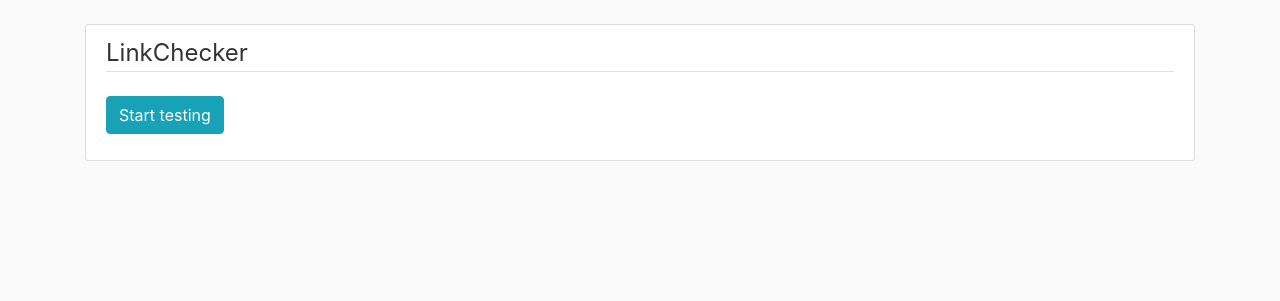
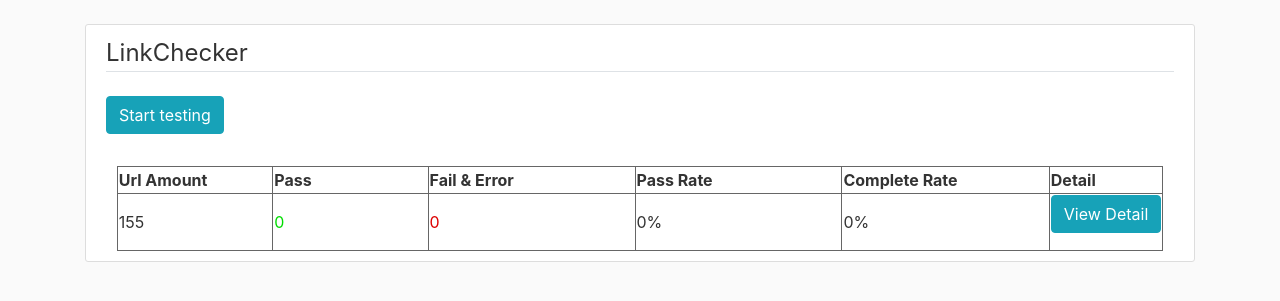
Before and after one commit to uoForms/Admin-CANBeWell, a Django app: page /linkchecker/ in a window 1280 px wide. Shown: the part 56-357 px from the top of the page. Run offline with Django 3.2, Linux system fonts and the light colour scheme; some libraries are stand-ins or nearby versions.

Commit message:
Update index.html

```diff
--- a/linkchecker/templates/linkchecker/index.html
+++ b/linkchecker/templates/linkchecker/index.html
@@ -1,5 +1,85 @@
 {% extends "analysis/base.html" %} {% load static %} {% block content %}
 
-<a href="{% url 'output' %}" class="btn btn-info mb-3">Start testing</a>
+    <p><a href="javascript:;" class="btn btn-info mb-3" onclick="start_test();">Start testing</a></p>
+    <table cellspacing="0" style="width:98%;margin:auto;">
+        <tr class="bold">
+            <td style="width:15%;">Url Amount</td>
+            <td style="width:15%;">Pass</td>
+            <td style="width:20%;">Fail & Error</td>
+            <td style="width:20%;">Pass Rate</td>
+            <td style="width:20%;">Complete Rate</td>
+            <td style="width:10%;">Detail</td>
+        </tr>
+        <tr>
+            <td>{{ total }}</td>
+            <td class="green" id="td_pass">0</td>
+            <td class="red" id="td_error">0</td>
+            <td id="td_pass_rate">0%</td>
+            <td id="td_comp_rate">0%</td>
+            <td>
+                <a href="{% url 'output' %}" target="_blank" class="btn btn-info mb-3">View Detail</a>
+            </td>
+        </tr>
+    </table>
+    <script type="text/javascript">
+        var pass=0, error=0, DEFAULT_TIMEOUT = 8000,LONG_TIMEOUT=30000;
+        var total = parseInt('{{ total }}');
+        function start_test() {
+            load_check(1);load_check(2);load_check(3);load_check(4);
+        };
+        function load_check(idx, timeout){
+            if(idx > total) return;
+            if(!timeout) timeout = DEFAULT_TIMEOUT;
+
+            jQuery.ajax({
+                    url: "{% url 'output' %}"+idx.toString(),
+                    type: 'GET',
+                    timeout:timeout,
+                    success: function(d){
+                        switch(d.result){
+                            case "PASS":
+                                pass++;
+                                reCalc();
+                                load_check(idx+4);
+                                break;
+                            default:
+                                do_error_request(idx, timeout);
+                                break;
+                        }
+                    },
+                    error: function(e) {
+                        do_error_request(idx, timeout);
+                    }
+                })
+        }
+        function do_error_request(idx, timeout){
+            if(timeout > DEFAULT_TIMEOUT) {
+                error++;
+                reCalc();
+                load_check(idx+4);
+            }else{
+                load_check(idx, LONG_TIMEOUT);
+            }
+        }
+        function reCalc(){
+            var _error = error, _pass= pass;
+            console.log(pass);
+            console.log(error);
+            jQuery('#td_pass').html(_pass);
+            jQuery('#td_error').html(_error);
+            jQuery('#td_pass_rate').html((_pass / (_pass + _error) *100).toFixed(2) + '%');
+            jQuery('#td_comp_rate').html(((_pass + _error) / total *100).toFixed(2) + '%');
+        }
+    </script>
+    <style> /*这些共有样式可以提取到一个公共css文件里*/
+        table {border:1px solid #666;}
+        tr {border-left:1px solid #666;border-top:1px solid #666;}
+        td {border-right:1px solid #666;border-bottom:1px solid #666;}
+        .bold {font-weight:700;}
+        .green {color:#0d0;}
+        .yellow{color:#ee0;}
+        .purple{color:#DD22DD;}
+        .red{color:#d00;}
+    </style>
 
 {% endblock content %}
```
